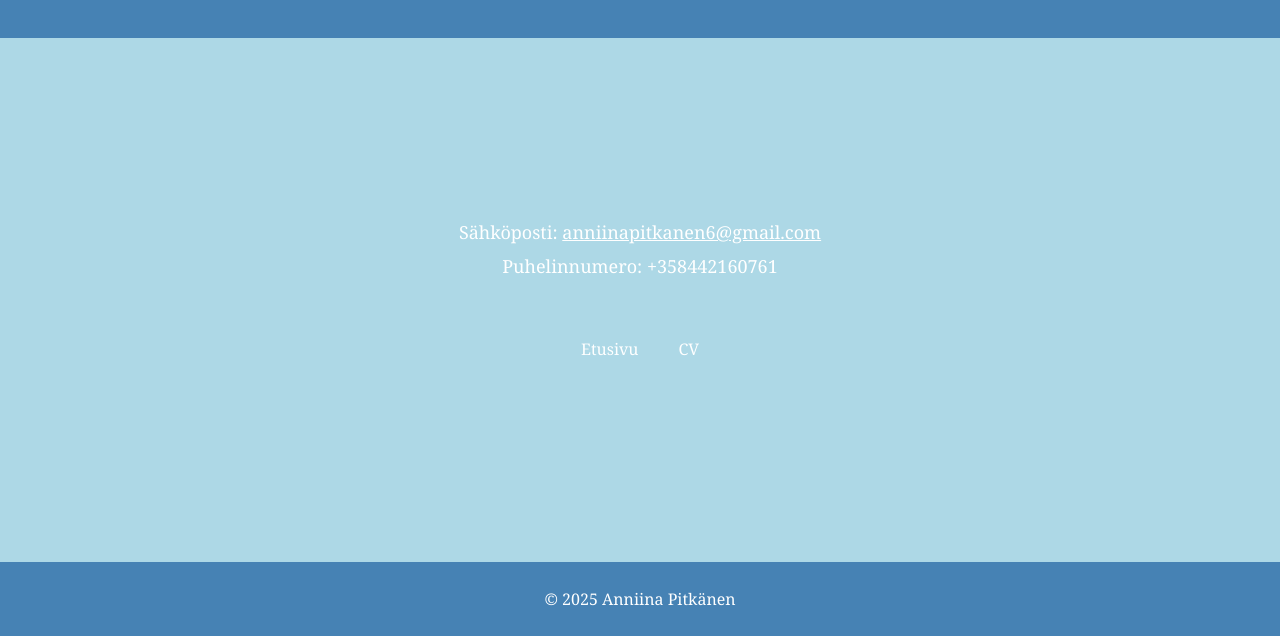
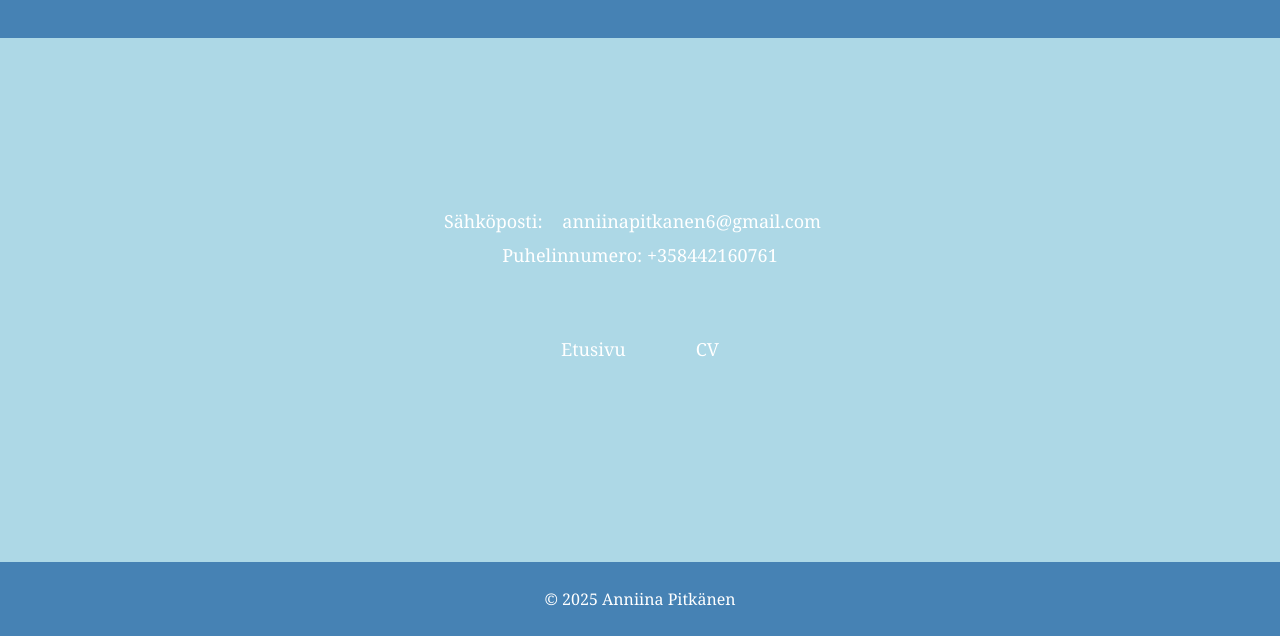
Before and after one commit to kukkanniina/netticv, a plain HTML site: page yhteystiedot.html in a window 1280 px wide. Shown: the part 164-800 px from the top of the page. Drawn offline with Linux system fonts and the light colour scheme.

Commit message:
Update yhteystiedot.html

```diff
--- a/yhteystiedot.html
+++ b/yhteystiedot.html
@@ -44,21 +44,21 @@
             justify-content: center;
             gap: 20px;
         }
-        /* Poistetaan linkkien muotoilu */
-        nav a {
+        nav a, a[href^="mailto"] {
             text-decoration: none;
+            color: #FFFFFF;
+            font-size: 18px;
+            padding: 10px 15px;
+            transition: color 0.3s ease;
+        }
+
+        nav a:hover, a[href^="mailto"]:hover {
+            color: #5A9BD5;
         }
         footer {
             background-color: #4682B4;
             padding: 10px;
             text-align: center;
-        }
-        /* Tee sähköpostilinkistä valkoinen */
-        a[href^="mailto"] {
-            color: #FFFFFF;
-        }
-        a[href^="mailto"]:hover {
-            color: #5A9BD5; /* Väri hover-tilassa */
         }
     </style>
 </head>
```
